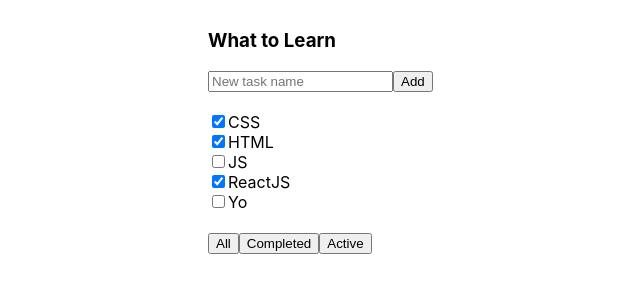
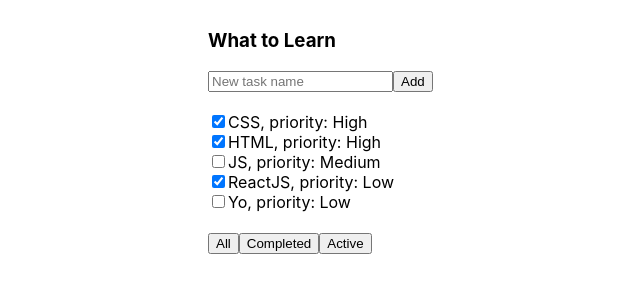
Before and after one commit to ArtemSpiridovich/ToDoList, a React (Create React App) app: page / in a window 1280 px wide. Shown: the top 300 px of the page, without its empty margins (192-832 px from the left). Built offline with nearby package versions, Linux system fonts and the light colour scheme.

Commit message:
lesson-2-task-6

```diff
--- a/src/App.js
+++ b/src/App.js
@@ -10,11 +10,11 @@ import ToDoListFooter from "./ToDoListFooter";
 class App extends React.Component {
     render = () => {
         let tasks = [
-            {title: 'CSS', isDone: true},
-            {title: 'HTML', isDone: true},
-            {title: 'JS', isDone: false},
-            {title: 'ReactJS', isDone: true},
-            {title: 'Yo', isDone: false}
+            {title: 'CSS', isDone: true, priority: 'High'},
+            {title: 'HTML', isDone: true, priority: 'High'},
+            {title: 'JS', isDone: false, priority: 'Medium'},
+            {title: 'ReactJS', isDone: true, priority: 'Low'},
+            {title: 'Yo', isDone: false, priority: 'Low'}
         ];
         return (
             <div className="App">
--- a/src/ToDoListTask.js
+++ b/src/ToDoListTask.js
@@ -6,7 +6,7 @@ class ToDoListTask extends React.Component {
         return (
                 <div className="todoList-task">
                     <input type="checkbox" checked={this.props.isDone}/>
-                    <span>{this.props.title}</span>
+                    <span>{this.props.title}, priority: {this.props.priority}</span>
                 </div>
         );
     }
--- a/src/ToDoListTasks.js
+++ b/src/ToDoListTasks.js
@@ -5,7 +5,7 @@ import ToDoListTask from "./ToDoListTask";
 
 class ToDoListTasks extends React.Component {
     render = () => {
-        let tasksElements = this.props.tasks.map( t => <ToDoListTask title={t.title} isDone={t.isDone}/>);
+        let tasksElements = this.props.tasks.map( t => <ToDoListTask title={t.title} isDone={t.isDone} priority={t.priority}/>);
         return (
             <div className="todoList-tasks">
                 {tasksElements}
```
